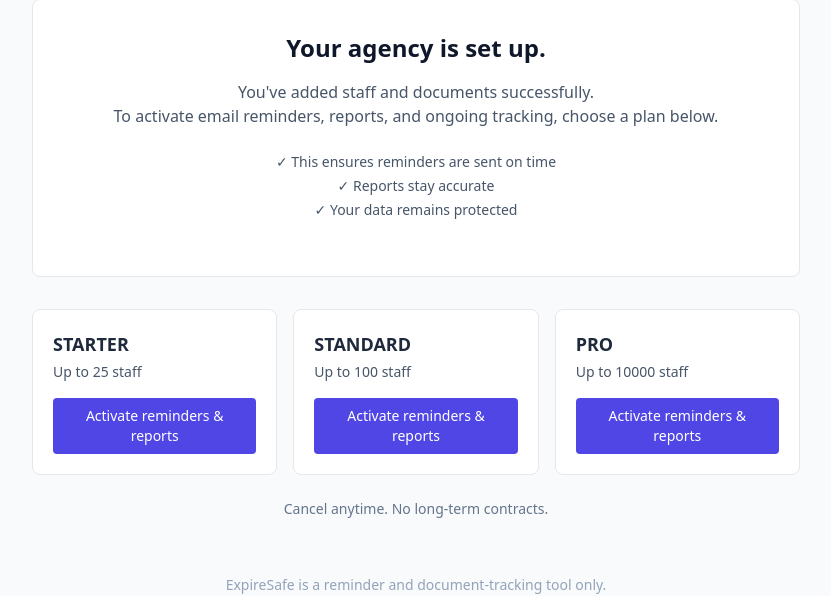
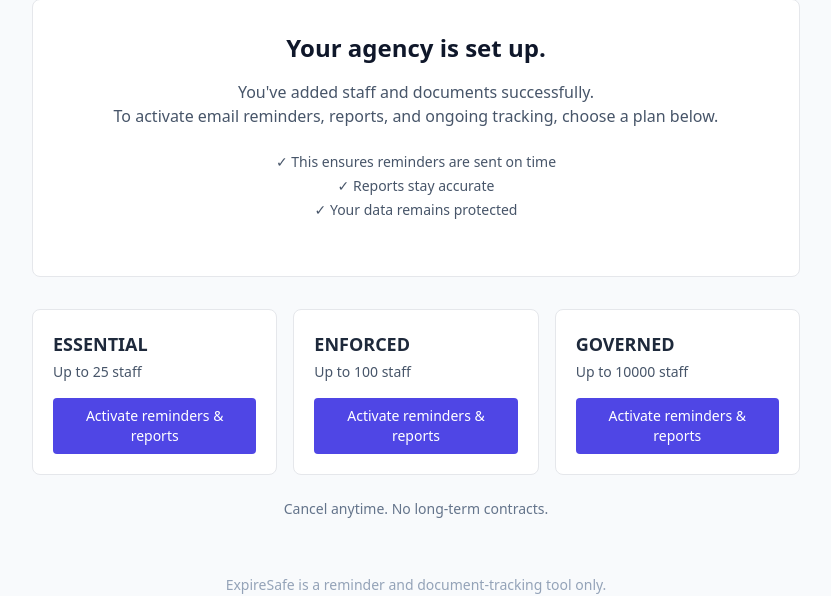
Before and after one commit to mk84web/expiresafe, a Flask app: page /billing in a window 1280 px wide. Shown: the part 85-681 px from the top of the page, without its empty margins (224-1055 px from the left). Run offline with Flask 3, Linux system fonts and the light colour scheme; a user stored in the database is signed in; data that the repository does not hold is empty; some libraries are stand-ins or nearby versions.

Commit message:
Rename plan identifiers
Rebrand subscription plan identifiers from STARTER/ STANDARD/ PRO to ESSENTIAL/ ENFORCED/ GOVERNED across the app. Updates include .env example Stripe price keys, PLAN_LIMITS and DEFAULT_PLAN, DB schema default for agencies (ALTER TABLE default), initial demo agency plan, Stripe price mapping in checkout, and the billing template plan loop. This keeps code, config, DB defaults, and UI in sync with the new plan names.

```diff
--- a/ExpireSafe/app.py
+++ b/ExpireSafe/app.py
@@ -66,12 +66,12 @@ email_executor = ThreadPoolExecutor(max_workers=2)  # keep small
 PASSWORD_RE = re.compile(r"^(?=.*[A-Z])(?=.*\d).{8,}$")
 
 PLAN_LIMITS = {
-    "STARTER": {"staff": 25},
-    "STANDARD": {"staff": 100},
-    "PRO": {"staff": 10_000},  # effectively unlimited for MVP
+    "ESSENTIAL": {"staff": 25},
+    "ENFORCED": {"staff": 100},
+    "GOVERNED": {"staff": 10_000},  # effectively unlimited for MVP
 }
 
-DEFAULT_PLAN = "STARTER"
+DEFAULT_PLAN = "ESSENTIAL"
 
 DOC_PRESETS = {
     "UK": [
@@ -332,7 +332,7 @@ def ensure_schema_additions():
         # agencies billing fields
         acols = [r["name"] for r in db.execute("PRAGMA table_info(agencies)").fetchall()]
         if "plan" not in acols:
-            db.execute("ALTER TABLE agencies ADD COLUMN plan TEXT NOT NULL DEFAULT 'STARTER';")
+            db.execute("ALTER TABLE agencies ADD COLUMN plan TEXT NOT NULL DEFAULT 'ESSENTIAL';")
         if "billing_status" not in acols:
             db.execute("ALTER TABLE agencies ADD COLUMN billing_status TEXT NOT NULL DEFAULT 'INACTIVE';")
         if "stripe_customer_id" not in acols:
@@ -418,7 +418,7 @@ def ensure_default_agency_and_owner():
             db.execute(
                 """INSERT INTO agencies (name, country, plan, billing_status, current_period_end, created_at)
                    VALUES (?, ?, ?, ?, ?, ?)""",
-                ("Demo Care Agency", "UK", "STANDARD", "ACTIVE",
+                ("Demo Care Agency", "UK", "ENFORCED", "ACTIVE",
                  (utcnow() + timedelta(days=30)).isoformat(),
                  utcnow().isoformat()),
             )
@@ -1945,9 +1945,9 @@ def create_checkout_session():
 
     plan = request.form.get("plan", DEFAULT_PLAN).upper()
     price_map = {
-        "STARTER": os.environ.get("STRIPE_PRICE_STARTER"),
-        "STANDARD": os.environ.get("STRIPE_PRICE_STANDARD"),
-        "PRO": os.environ.get("STRIPE_PRICE_PRO"),
+        "ESSENTIAL": os.environ.get("STRIPE_PRICE_ESSENTIAL"),
+        "ENFORCED": os.environ.get("STRIPE_PRICE_ENFORCED"),
+        "GOVERNED": os.environ.get("STRIPE_PRICE_GOVERNED"),
     }
     price_id = price_map.get(plan)
     if not price_id:
--- a/ExpireSafe/templates/billing.html
+++ b/ExpireSafe/templates/billing.html
@@ -37,7 +37,7 @@
   {% endif %}
 
   <div class="grid md:grid-cols-3 gap-4">
-    {% for p in ["STARTER","STANDARD","PRO"] %}
+    {% for p in ["ESSENTIAL","ENFORCED","GOVERNED"] %}
     <div class="bg-white dark:bg-slate-800 border dark:border-slate-700 rounded-lg p-5 {{ 'ring-2 ring-indigo-500' if agency.plan == p and agency.billing_status == 'ACTIVE' else '' }}">
       <div class="font-semibold text-lg">{{ p }}</div>
       <div class="text-sm text-slate-600 dark:text-slate-400 mt-1 mb-4">
```
Also changed, not shown: 1 other file.
